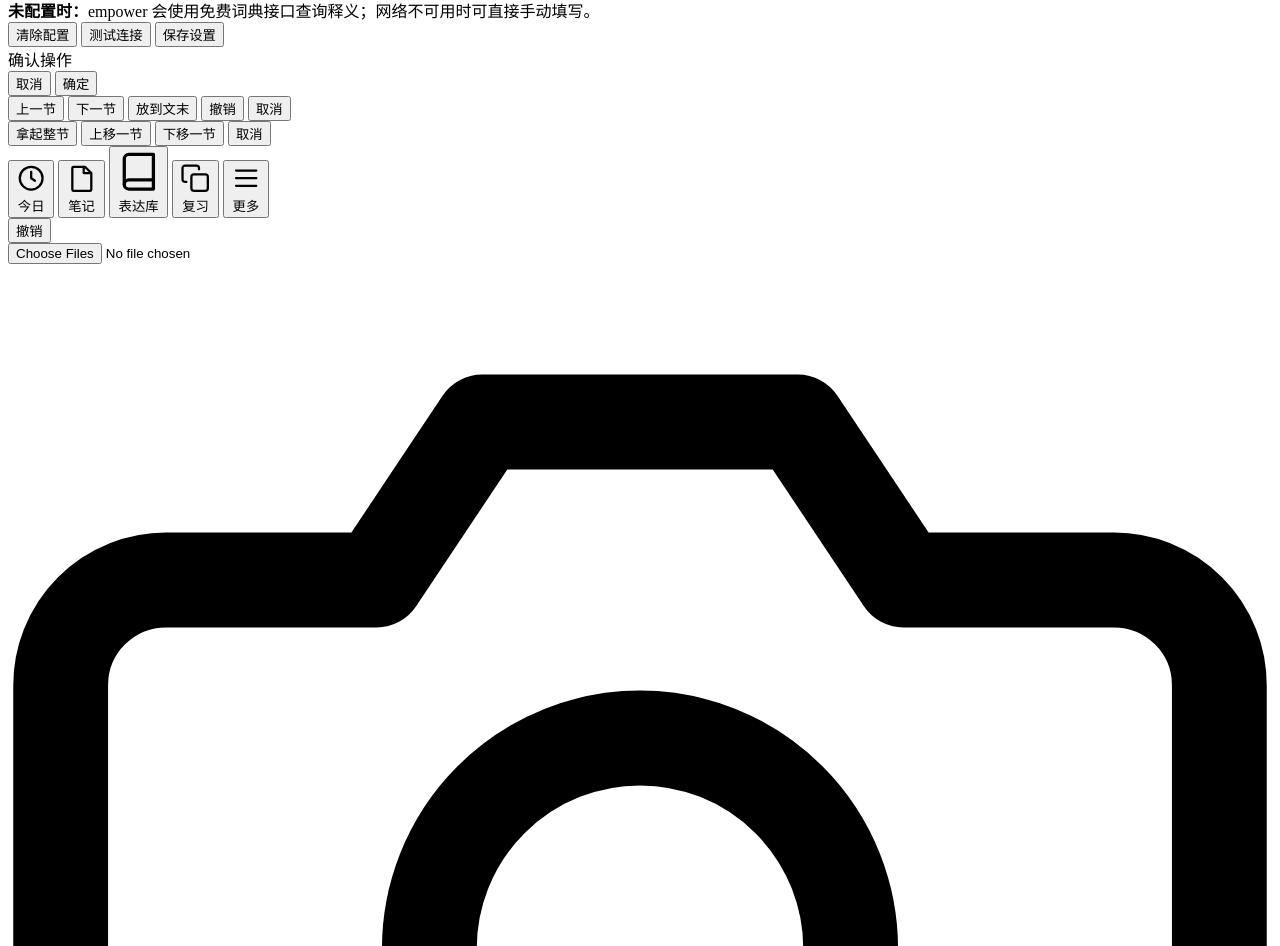
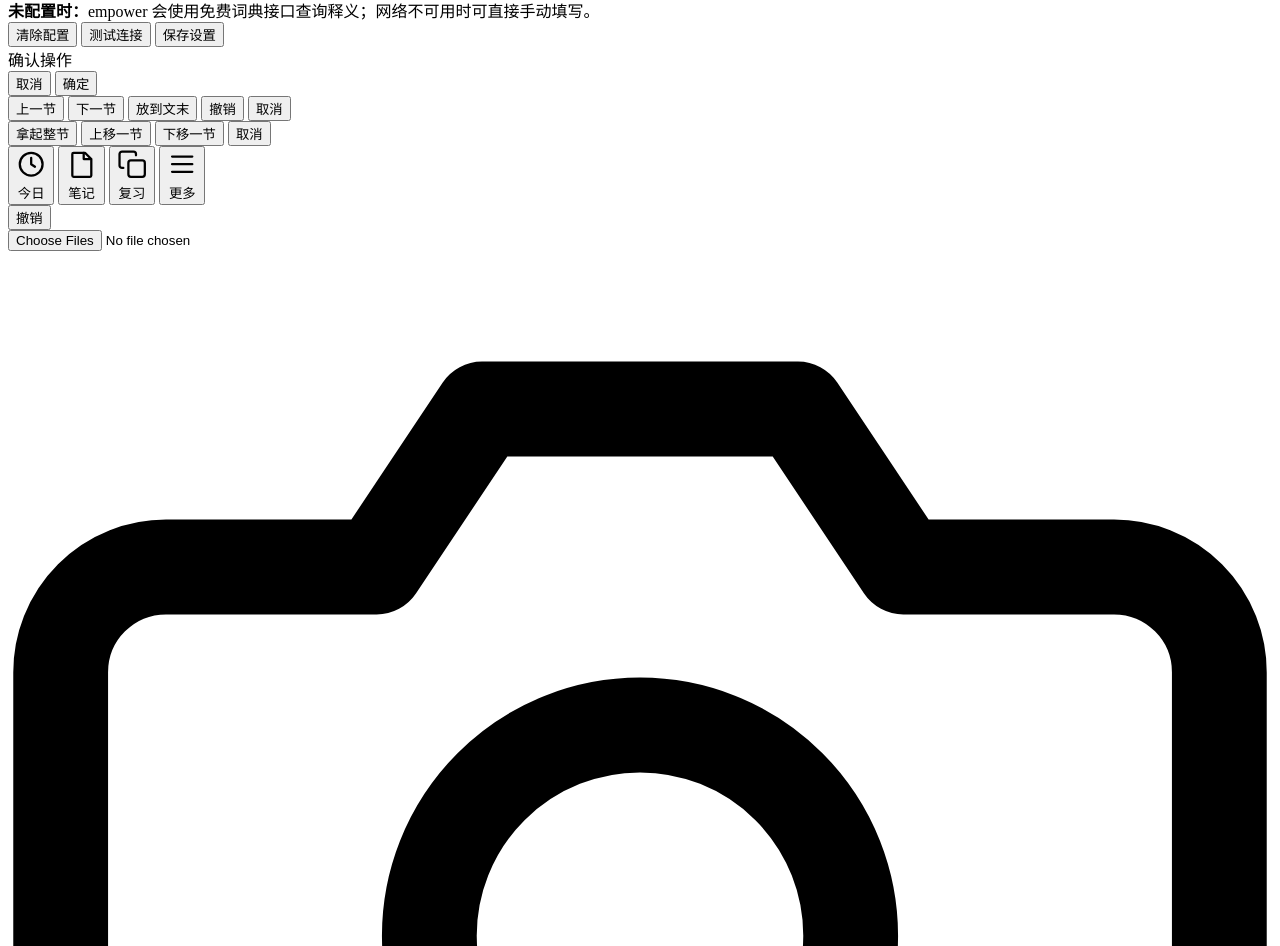
Before and after one commit to heruih/english-notes, a plain HTML site: page src/index.html in a window 1280 px wide. Shown: the part 5652-6598 px from the top of the page. Drawn offline with Linux system fonts and the light colour scheme.

Commit message:
refactor: 表达库弱化 - 底部去表达库(5→4项)，入口收进更多侧边栏

```diff
--- a/src/index.html
+++ b/src/index.html
@@ -612,10 +612,6 @@
     <svg class="icon" viewBox="0 0 24 24" fill="none" stroke="currentColor" stroke-width="1.8" stroke-linecap="round" stroke-linejoin="round"><path d="M6 3h9l5 5v13a1 1 0 0 1-1 1H6a1 1 0 0 1-1-1V4a1 1 0 0 1 1-1z"/><path d="M14 3v5h5"/></svg>
     <span>笔记</span>
   </button>
-  <button class="tab-item" data-tab="words">
-    <svg class="icon" viewBox="0 0 24 24" fill="none" stroke="currentColor" stroke-width="1.8" stroke-linecap="round" stroke-linejoin="round"><path d="M4 19.5A2.5 2.5 0 0 1 6.5 17H20V3H6.5A2.5 2.5 0 0 0 4 5.5v14z"/><path d="M4 19.5A2.5 2.5 0 0 0 6.5 22H20v-5"/></svg>
-    <span>表达库</span>
-  </button>
   <button class="tab-item" data-tab="flash">
     <svg class="icon" viewBox="0 0 24 24" fill="none" stroke="currentColor" stroke-width="1.8" stroke-linecap="round" stroke-linejoin="round"><rect x="9" y="9" width="13" height="13" rx="2"/><path d="M5 15H4a2 2 0 0 1-2-2V4a2 2 0 0 1 2-2h9a2 2 0 0 1 2 2v1"/></svg>
     <span>复习</span><i class="tab-dot hidden" id="tabFlashDot"></i>
```
